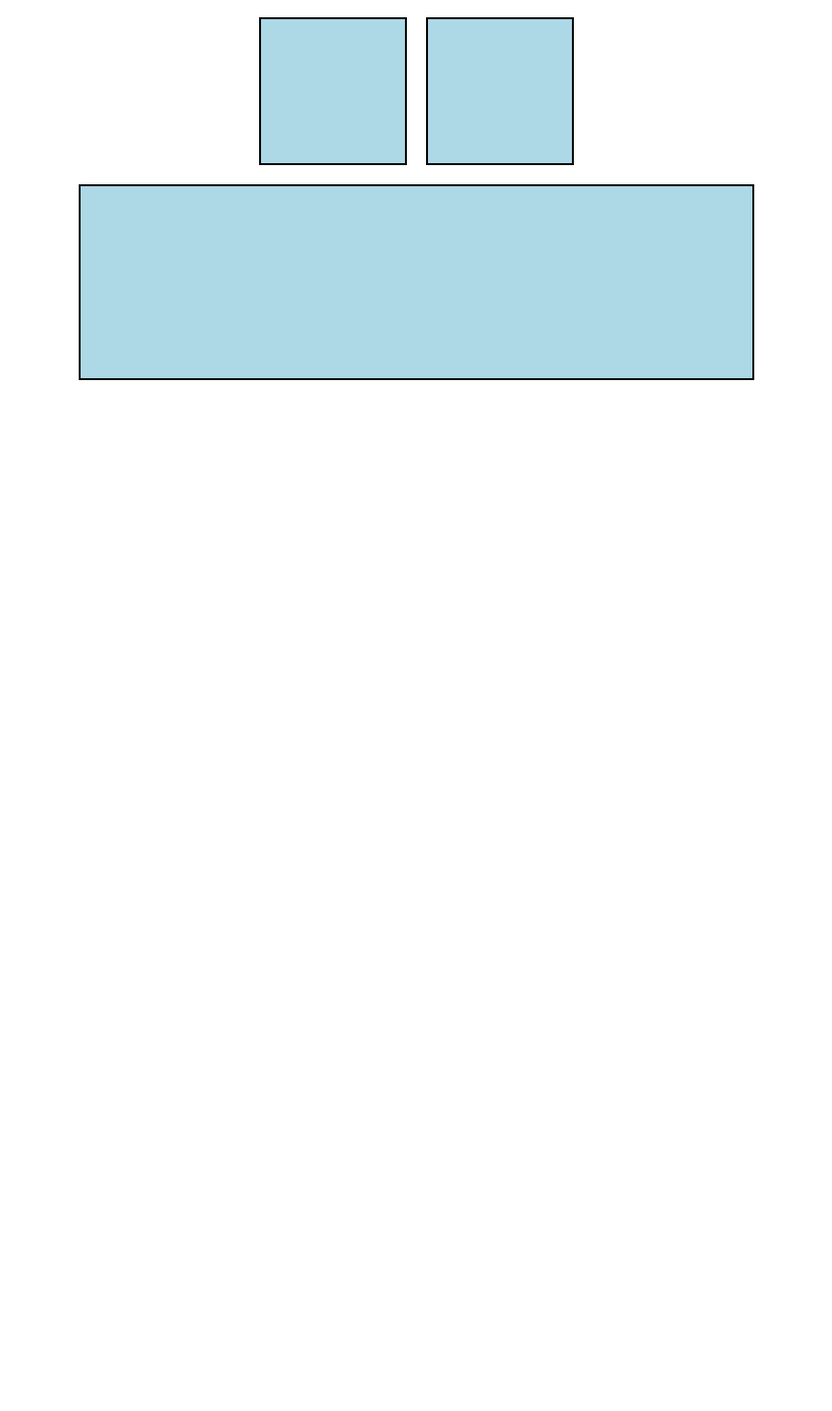
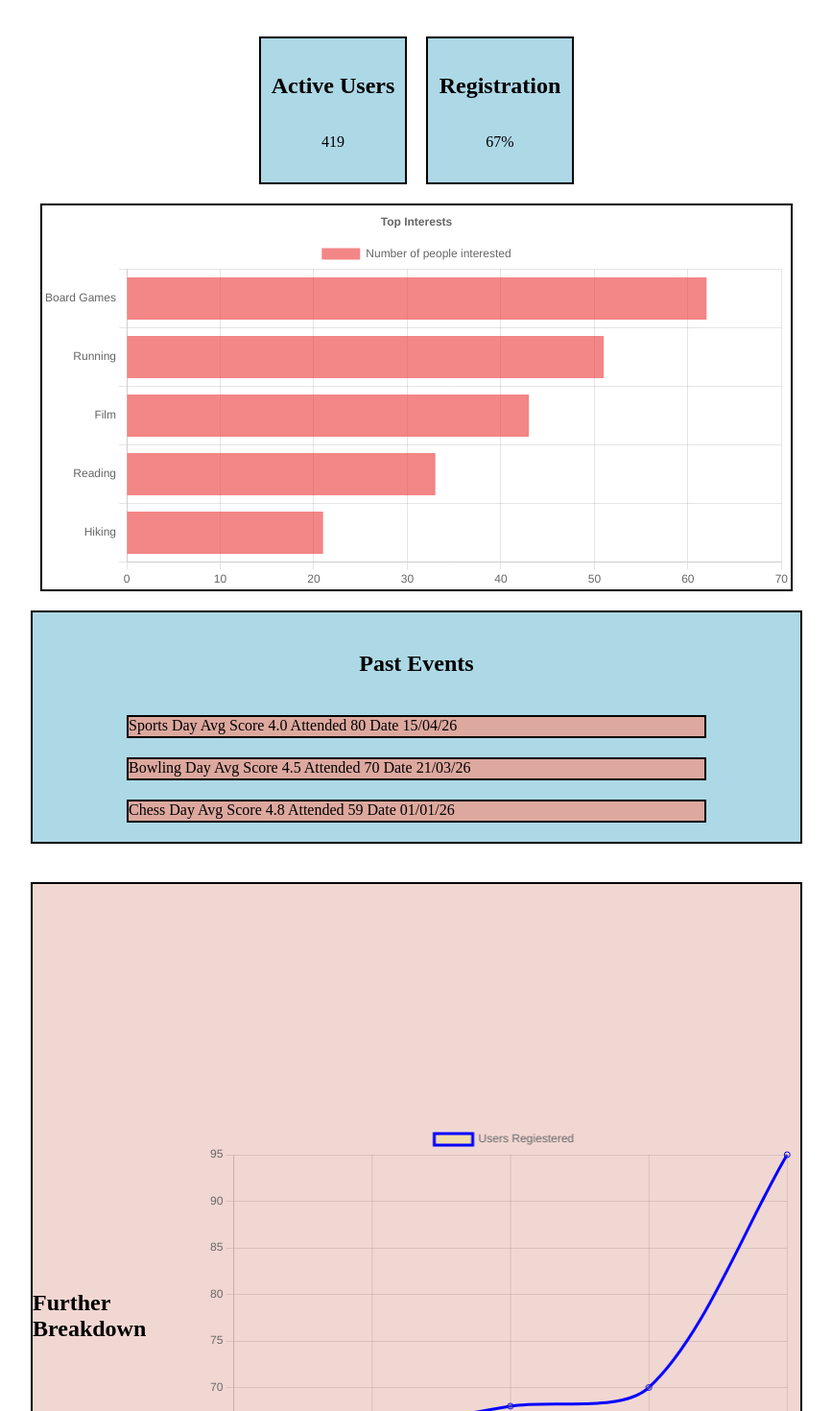
Before and after one commit to Jake-Davis01/Third-Space, a React (Vite) app in the folder client/: page /dashboard in a window 1280 px wide. Shown: the part 180-1650 px from the top of the page at 96% size, without its empty margins (206-1073 px from the left). Before the commit the page ends 889 px from the top, so only its background shows below. Built offline with nearby package versions, Linux system fonts and the light colour scheme.

Commit message:
noms stuff

```diff
--- a/client/package.json
+++ b/client/package.json
@@ -13,7 +13,9 @@
     "@emotion/react": "^11.14.0",
     "@emotion/styled": "^11.14.1",
     "@mui/material": "^9.0.0",
+    "chart.js": "^4.5.1",
     "react": "^19.2.4",
+    "react-chartjs-2": "^5.3.1",
     "react-dom": "^19.2.4",
     "react-router-dom": "^7.14.1"
   },
--- /dev/null
+++ b/client/src/BarChart.jsx
@@ -0,0 +1,57 @@
+import {
+  Chart as ChartJS,
+  CategoryScale,
+  LinearScale,
+  BarElement,
+  Title,
+  Tooltip,
+  Legend
+} from "chart.js";
+
+import { Bar } from "react-chartjs-2";
+
+// register required chart parts
+ChartJS.register(
+  CategoryScale,
+  LinearScale,
+  BarElement,
+  Title,
+  Tooltip,
+  Legend
+);
+
+function BarChart() {
+  const data = {
+    labels: ["Board Games", "Running", "Film", "Reading", "Hiking"],
+    datasets: [
+      {
+        label: "Number of people interested",
+        data: [62, 51, 43,33, 21],
+        backgroundColor: "rgba(235, 54, 54, 0.6)"
+      }
+    ]
+  };
+
+  const options = {
+    responsive: true,
+    maintainAspectRatio: false,
+    indexAxis: "y",
+    plugins: {
+      legend: {
+        position: "top"
+      },
+      title: {
+        display: true,
+        text: "Top Interests"
+      }
+    }
+  };
+
+  return (
+  <div style={{ height: 400, width: 780 }}>
+    <Bar data={data} options={options} />
+  </div>
+);
+}
+
+export default BarChart;
--- a/client/src/Dashboard.css
+++ b/client/src/Dashboard.css
@@ -13,20 +13,68 @@
 .box-container {
   display: flex;
   gap: 20px;
+  padding: 20px;
 }
+
 
 .box {
   width: 150px;
   height: 150px;
   background-color: lightblue;
   border: 2px solid black;
+
+  display: flex;
+  flex-direction: column;
+  justify-content: center;
+  align-items: center;
+}
+
+.chart-container {
+  width: 780px;
+  height: 500px;
+  display: block;
+  border: 2px solid black;
+}
+
+.pastevents-box {
+  display: flex;
+  flex-direction: column;
+  gap: 20px;
+
+  width: 760px;
+
+  background-color: lightblue;
+  border: 2px solid black;
+
+  margin-top: 20px;
+  margin-bottom: 20px;
+
+  align-items: center;
+  padding: 20px;
+}
+
+.chartbox {
+  width: 600px;
+  height: 20px;
+
+  background-color: rgb(221, 168, 158);
+  border: 2px solid black;
+
+  flex-shrink: 0;
 }
 
 
-.interest-box {
-  width: 700px;
-  height: 200px;
-  background-color: lightblue;
+.box2-container {
+  width: 800px;
+  min-height: 900px;
+  display: flex;
+  gap: 20px;
+
+  margin-top: 20px;
+
+  justify-content: center;  /* centers row content */
+  align-items: center;      /* vertical alignment */
+
+    background-color: rgb(241, 215, 210);
   border: 2px solid black;
-  margin-top: 20px
 }
--- a/client/src/Dashboard.jsx
+++ b/client/src/Dashboard.jsx
@@ -1,4 +1,7 @@
 import './Dashboard.css'
+import BarChart from "./BarChart";
+import LineChart from "./LineChart";
+
 
 function Dashboard() {
     return (
@@ -7,11 +10,32 @@ function Dashboard() {
             <h1 className="title">Dashboard Menu</h1>
 
             <div className="box-container">
-                <div className="box"></div>
-                <div className="box"></div>
+                <div className="box">
+                    <h2>Active Users</h2>
+                    <p>419</p>
+                </div>
+                <div className="box">
+                    <h2>Registration</h2>
+                    <p>67%</p>
+                </div>
             </div>
 
-            <div className="interest-box"></div>
+            <div className="chart-container">
+            <BarChart /> </div>
+
+
+            <div className="pastevents-box">
+                <h2> Past Events</h2>
+                <div className="chartbox">Sports Day Avg Score 4.0 Attended 80 Date 15/04/26</div>
+                <div className="chartbox">Bowling Day Avg Score 4.5 Attended 70 Date 21/03/26</div>
+                <div className="chartbox">Chess Day Avg Score 4.8 Attended 59 Date 01/01/26</div>
+            </div>
+
+            <div className="box2-container">
+                <h2>Further Breakdown</h2>
+                <LineChart />
+            </div>
+
 
 
         </div>
--- /dev/null
+++ b/client/src/LineChart.jsx
@@ -0,0 +1,51 @@
+import {
+  Chart as ChartJS,
+  CategoryScale,
+  LinearScale,
+  PointElement,
+  LineElement,
+  Title,
+  Tooltip,
+  Legend
+} from "chart.js";
+
+import { Line } from "react-chartjs-2";
+
+// register chart parts
+ChartJS.register(
+  CategoryScale,
+  LinearScale,
+  PointElement,
+  LineElement,
+  Title,
+  Tooltip,
+  Legend
+);
+
+function LineChart() {
+  const data = {
+    labels: ["Jan", "Feb", "Mar", "Apr", "May"],
+    datasets: [
+      {
+        label: "Users Regiestered",
+        data: [60, 65, 68, 70, 95],
+        borderColor: "blue",
+        backgroundColor: "rgba(255, 239, 15, 0.2)",
+        tension: 0.3   // smooth curve
+      }
+    ]
+  };
+
+  const options = {
+    responsive: true,
+    maintainAspectRatio: false
+  };
+
+  return (
+    <div style={{ width: "780px", height: "400px" }}>
+      <Line data={data} options={options} />
+    </div>
+  );
+}
+
+export default LineChart;
```
Also changed, not shown: 1 other file (tests, documents, lock files or other folders).
